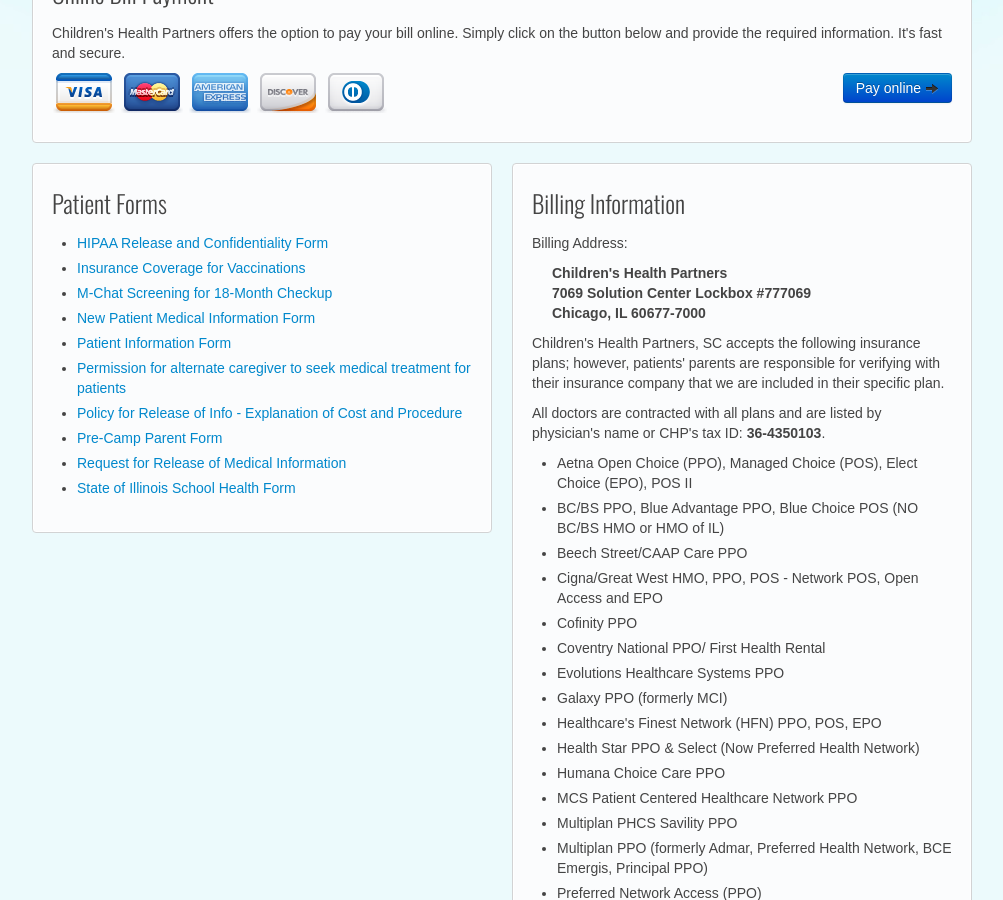
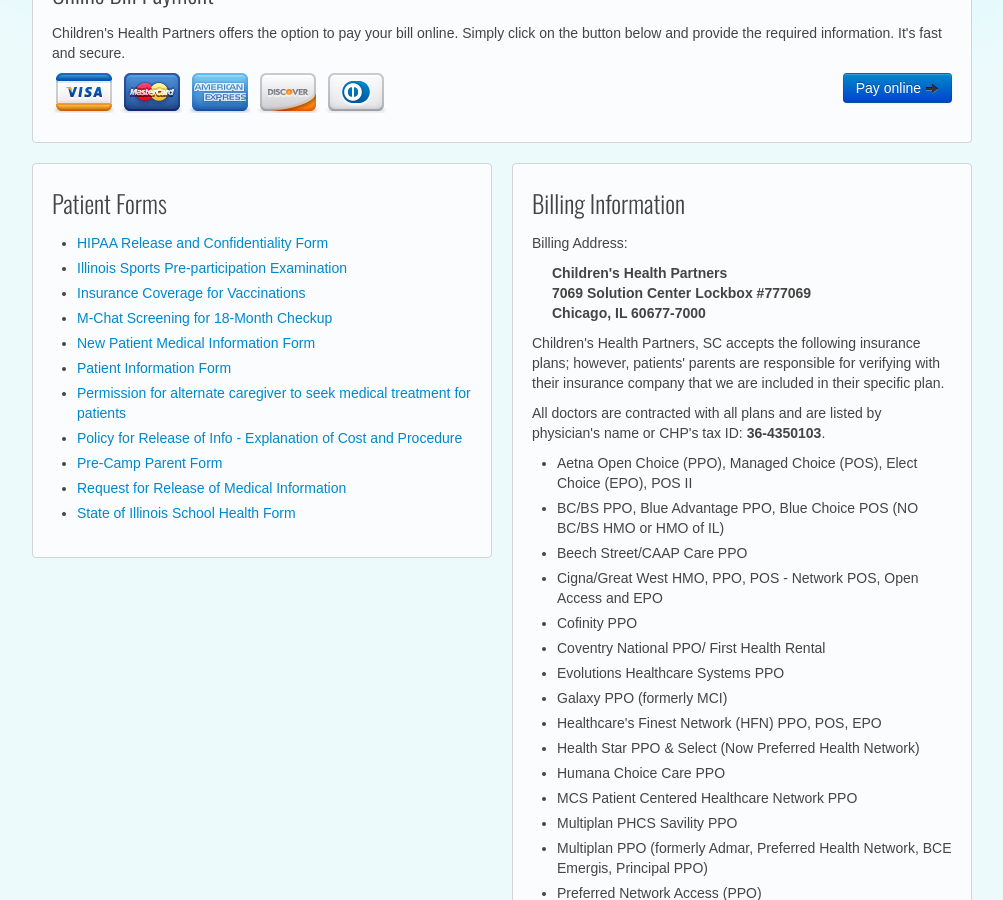
Before and after one commit to chpweb/web, a Jekyll site: the page built from forms-billing.html, in a window 1280 px wide and 900 px high, scrolled down 320 px. Shown: the whole window, without its empty margins (138-1141 px from the left). Built offline with Jekyll 4.4.1, drawn with Linux system fonts in a browser that asks for light colours; some web fonts are replaced; comment, search, counter and statistics services are not loaded; some of the changed lines change nothing that is shown.

Commit message:
Updated forms-billing.html

```diff
--- a/forms-billing.html
+++ b/forms-billing.html
@@ -2,8 +2,10 @@
 layout: default
 title: "Forms & Billing - Children's Health Partners"
 tagline: "Several forms that you may need are available for download below.  Additionally, a list of insurance plans accepted by Children's Health Partners is provided."
-active: "billing"
+active: billing
+published: true
 ---
+
 <div class="container">
 	<section>
 		<h2>Forms & Billing</h2>
@@ -30,6 +32,7 @@
 		        <h3>Patient Forms</h3>
 		        <ul>
 		        	<li><a href="/storage/pdf/hipaa_form.pdf" target="_blank">HIPAA Release and Confidentiality Form</a></li>
+                   <li><a href="http://www.ihsa.org/documents/sportsMedicine/2013-14/Pre-participation%20Examination%202013-14%20042413.pdf" target="_blank">Illinois Sports Pre-participation Examination</a></li>
 					<li><a href="/storage/pdf/Immunization_Cost_2013.pdf" target="_blank">Insurance Coverage for Vaccinations</a></li>
 		         	<li><a href="/storage/pdf/m-chat.pdf" target="_blank">M-Chat Screening for 18-Month Checkup</a></li>
 		          	<li><a href="/storage/pdf/New_Patient_Medical_Information-white_form.pdf" target="_blank">New Patient Medical Information Form</a></li>
```
